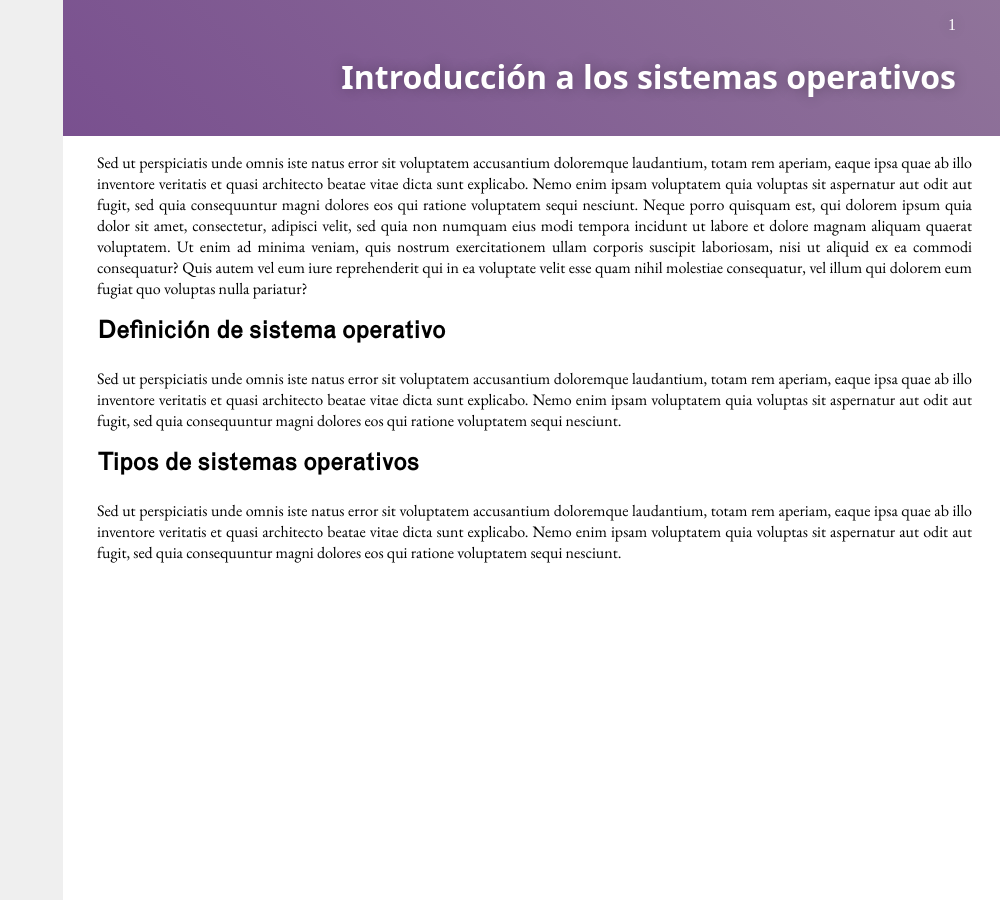
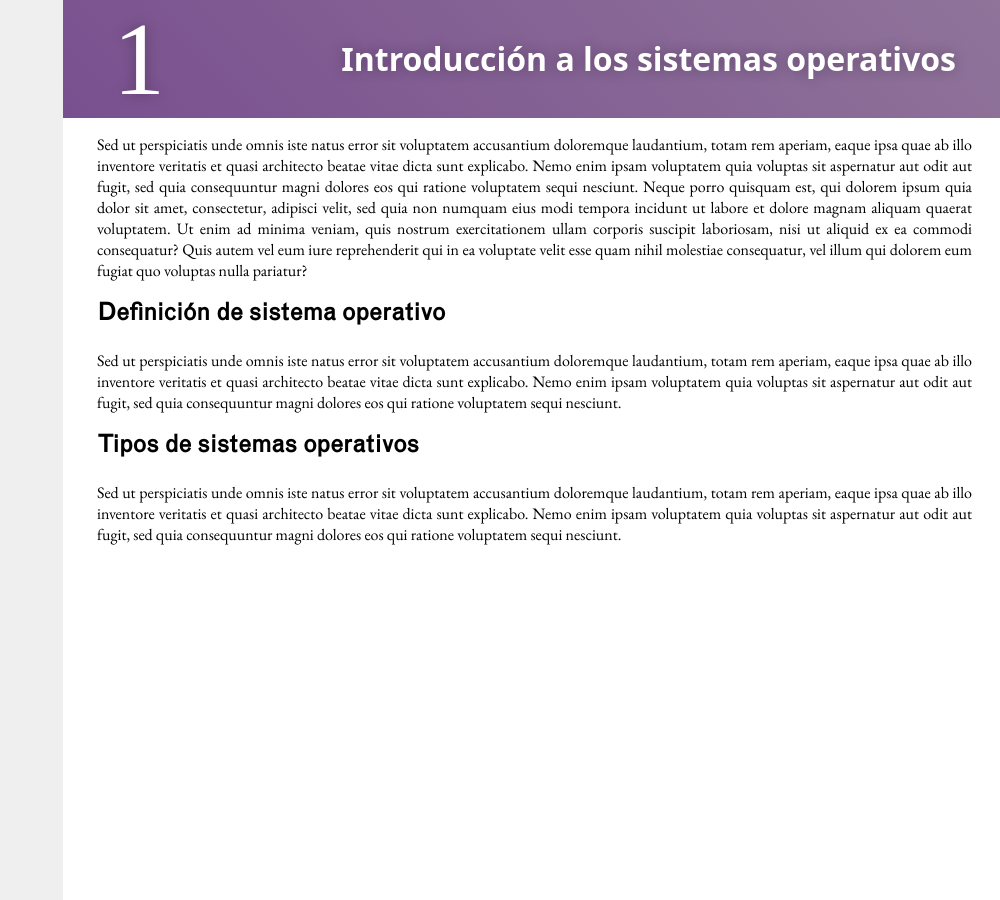
Before and after one commit to dkaerit/SSOO, a Jekyll site: the page built from _posts/2020-10-05-TEMA01.md, in a window 1280 px wide. Shown: the whole page, without its empty margins (280-1280 px from the left). Built offline with Jekyll 4.4.1, drawn with Linux system fonts in a browser that asks for light colours; some web fonts are replaced.

Commit message:
Update main.css

```diff
--- a/assets/css/main.css
+++ b/assets/css/main.css
@@ -13,6 +13,12 @@
 /* ESTILOS */
 body {
     margin: 0px!important;
+}
+
+.numbrerUnit {
+    position: absolute;
+    font-size: 104px;
+    margin: -17px 0px;
 }
 
 .header {
```
